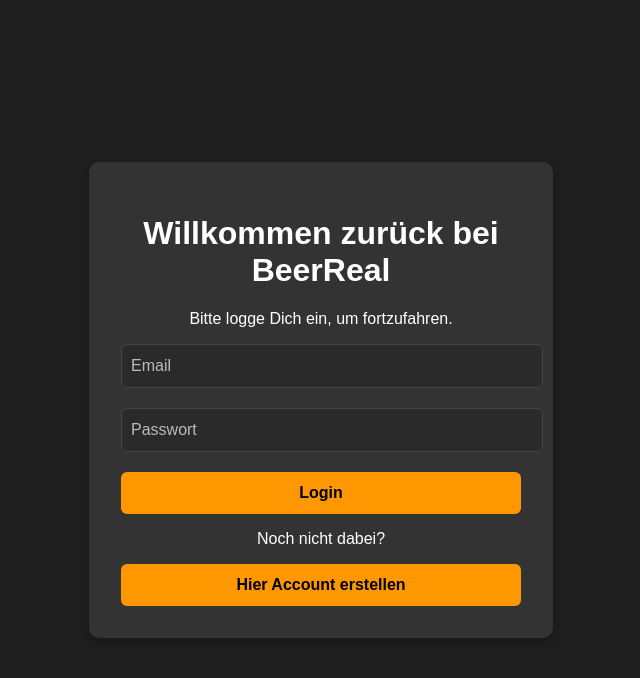
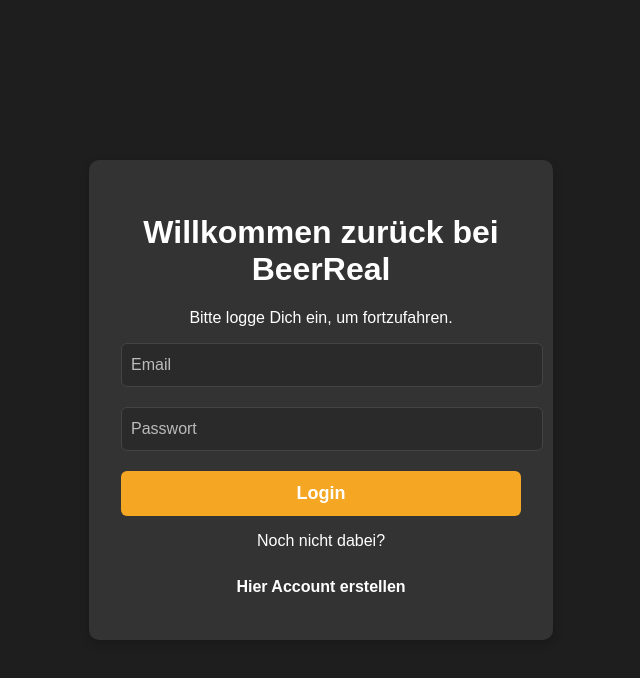
Before and after one commit to frederikbckl/beerreal, a React (Create React App) app: page / in a window 1280 px wide. Shown: the top 678 px of the page, without its empty margins (319-959 px from the left). Built offline with nearby package versions, Linux system fonts and the light colour scheme; no server answers; the database is empty.

Commit message:
Changed design of switch buttons

```diff
--- a/src/Login.css
+++ b/src/Login.css
@@ -160,7 +160,42 @@
     margin-bottom: 1rem;
 }
 
-/* Login Button */
+.auth-button {
+    width: 100%;
+    padding: 12px;
+    background-color: #f5a623;
+    /* Orange */
+    color: white;
+    font-size: 18px;
+    border: none;
+    border-radius: 6px;
+    cursor: pointer;
+    font-weight: bold;
+    transition: background 0.3s;
+}
+
+.auth-button:hover {
+    background-color: #e6951e;
+}
+
+.switch-button {
+    width: 100%;
+    padding: 12px;
+    background-color: #333;
+    /* Dark Grey */
+    color: white;
+    font-size: 16px;
+    border: none;
+    border-radius: 6px;
+    cursor: pointer;
+    transition: background 0.3s;
+}
+
+.switch-button:hover {
+    background-color: #444;
+}
+
+
 button {
     width: 100%;
     background-color: #ff9800;
--- a/src/Signup.js
+++ b/src/Signup.js
@@ -1,75 +1,75 @@
-import React, { useState } from "react";
-import { useNavigate } from "react-router-dom";
-import { auth, db } from "./firebase"; // Make sure the path is correct
-import { createUserWithEmailAndPassword } from "firebase/auth";
-import { setDoc, doc } from "firebase/firestore";
-import "./Login.css";
+// import React, { useState } from "react";
+// import { useNavigate } from "react-router-dom";
+// import { auth, db } from "./firebase"; // Make sure the path is correct
+// import { createUserWithEmailAndPassword } from "firebase/auth";
+// import { setDoc, doc } from "firebase/firestore";
+// import "./Login.css";
 
-const Signup = () => {
-  const [name, setName] = useState("");
-  const [email, setEmail] = useState("");
-  const [password, setPassword] = useState("");
-  const navigate = useNavigate();
+// const Signup = () => {
+//   const [name, setName] = useState("");
+//   const [email, setEmail] = useState("");
+//   const [password, setPassword] = useState("");
+//   const navigate = useNavigate();
 
-  const handleSignup = async () => {
-    try {
-      const userCredential = await createUserWithEmailAndPassword(auth, email, password);
-      const user = userCredential.user;
+//   const handleSignup = async () => {
+//     try {
+//       const userCredential = await createUserWithEmailAndPassword(auth, email, password);
+//       const user = userCredential.user;
 
-      // Save the user's name in Firestore
-      await setDoc(doc(db, "users", user.uid), { name, email });
+//       // Save the user's name in Firestore
+//       await setDoc(doc(db, "users", user.uid), { name, email });
 
-      alert("Account erstellt! Du kannst dich jetzt einloggen.");
-      navigate("/"); // Redirect to login page
-    } catch (error) {
-      console.error("Fehler bei der Registrierung:", error.message);
-      alert(error.message);
-    }
-  };
+//       alert("Account erstellt! Du kannst dich jetzt einloggen.");
+//       navigate("/"); // Redirect to login page
+//     } catch (error) {
+//       console.error("Fehler bei der Registrierung:", error.message);
+//       alert(error.message);
+//     }
+//   };
 
-  return (
-    <div className="auth-container">
-      <div className="auth-box">
-        <h1 className="auth-title">Willkommen bei BeerReal!</h1>
-        <p className="auth-subtitle">Neu dabei? Bitte erstelle einen Account, um fortzufahren.</p>
-        <form onSubmit={handleSignup}>
-          <div className="input-group">
-            <label>Name</label>
-            <input
-              type="name"
-              value={name}
-              onChange={(e) => setName(e.target.value)}
-              required
-            />
-          </div>
-          <div className="input-group">
-            <label>Email</label>
-            <input
-              type="email"
-              value={email}
-              onChange={(e) => setEmail(e.target.value)}
-              required
-            />
-          </div>
-          <div className="input-group">
-            <label>Passwort</label>
-            <input
-              type="password"
-              value={password}
-              onChange={(e) => setPassword(e.target.value)}
-              required
-            />
-          </div>
-          <button className="login-btn" onClick={handleSignup}>
-            Sign Up
-          </button>
-        </form>
-        <p className="switch-text">Bereits am Biere zählen?</p>
-        <button className="switch-button" onClick={() => navigate("/")}>Hier einloggen</button>
+//   return (
+//     <div className="auth-container">
+//       <div className="auth-box">
+//         <h1 className="auth-title">Willkommen bei BeerReal!</h1>
+//         <p className="auth-subtitle">Neu dabei? Bitte erstelle einen Account, um fortzufahren.</p>
+//         <form onSubmit={handleSignup}>
+//           <div className="input-group">
+//             <label>Name</label>
+//             <input
+//               type="name"
+//               value={name}
+//               onChange={(e) => setName(e.target.value)}
+//               required
+//             />
+//           </div>
+//           <div className="input-group">
+//             <label>Email</label>
+//             <input
+//               type="email"
+//               value={email}
+//               onChange={(e) => setEmail(e.target.value)}
+//               required
+//             />
+//           </div>
+//           <div className="input-group">
+//             <label>Passwort</label>
+//             <input
+//               type="password"
+//               value={password}
+//               onChange={(e) => setPassword(e.target.value)}
+//               required
+//             />
+//           </div>
+//           <button className="login-btn" onClick={handleSignup}>
+//             Sign Up
+//           </button>
+//         </form>
+//         <p className="switch-text">Bereits am Biere zählen?</p>
+//         <button className="switch-button" onClick={() => navigate("/")}>Hier einloggen</button>
 
-      </div>
-    </div>
-  );
-};
+//       </div>
+//     </div>
+//   );
+// };
 
-export default Signup;
+// export default Signup;
```
